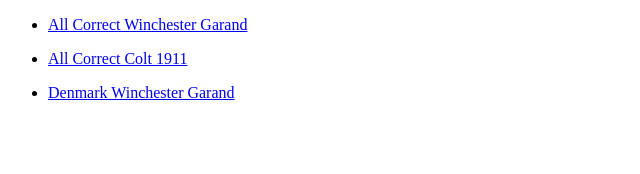
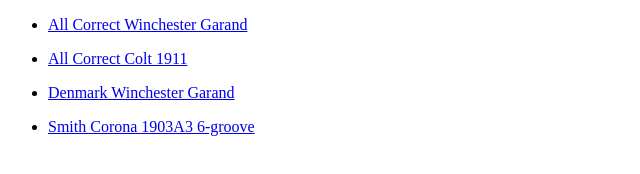
Before and after one commit to fine-art-harvester/fine-art-harvester.github.io, a plain HTML site: page index.html in a window 1280 px wide. Shown: the whole page, without its empty margins (0-640 px from the left). Drawn offline with Linux system fonts and the light colour scheme.

Commit message:
Update index.html

```diff
--- a/index.html
+++ b/index.html
@@ -5,6 +5,7 @@
       <li><p><a href="Winchester_Garand.html" target="_blank">All Correct Winchester Garand</a></p></li>
       <li><p><a href="1911.html" target="_blank">All Correct Colt 1911</a></p></li>
       <li><p><a href="wra_garand.html" target="_blank">Denmark Winchester Garand</a></p></li>
+      <li><p><a href="Smith_Corona_1903A3.html" target="_blank">Smith Corona 1903A3 6-groove</a></p></li>
 
 
    </ul>
```
